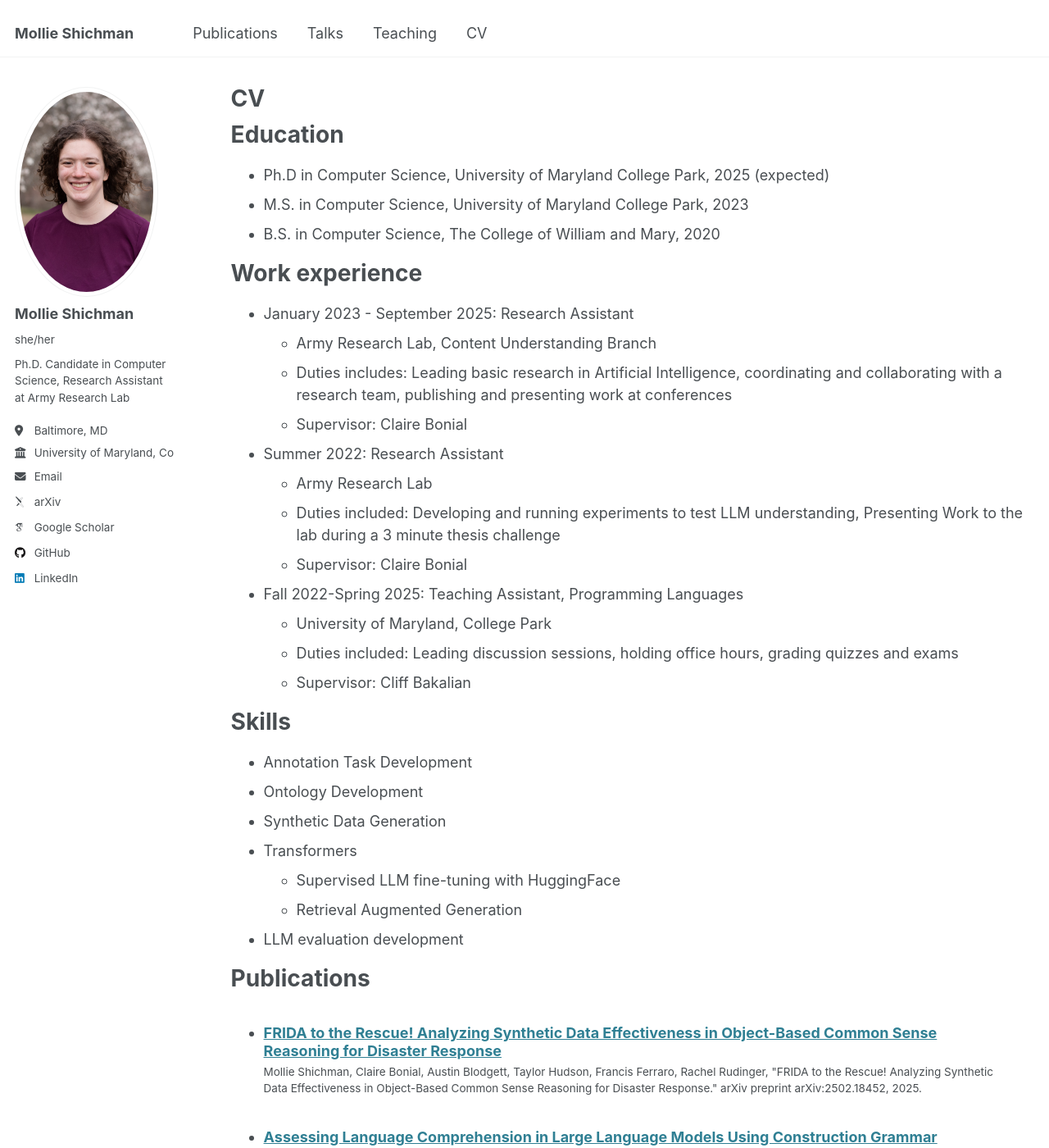
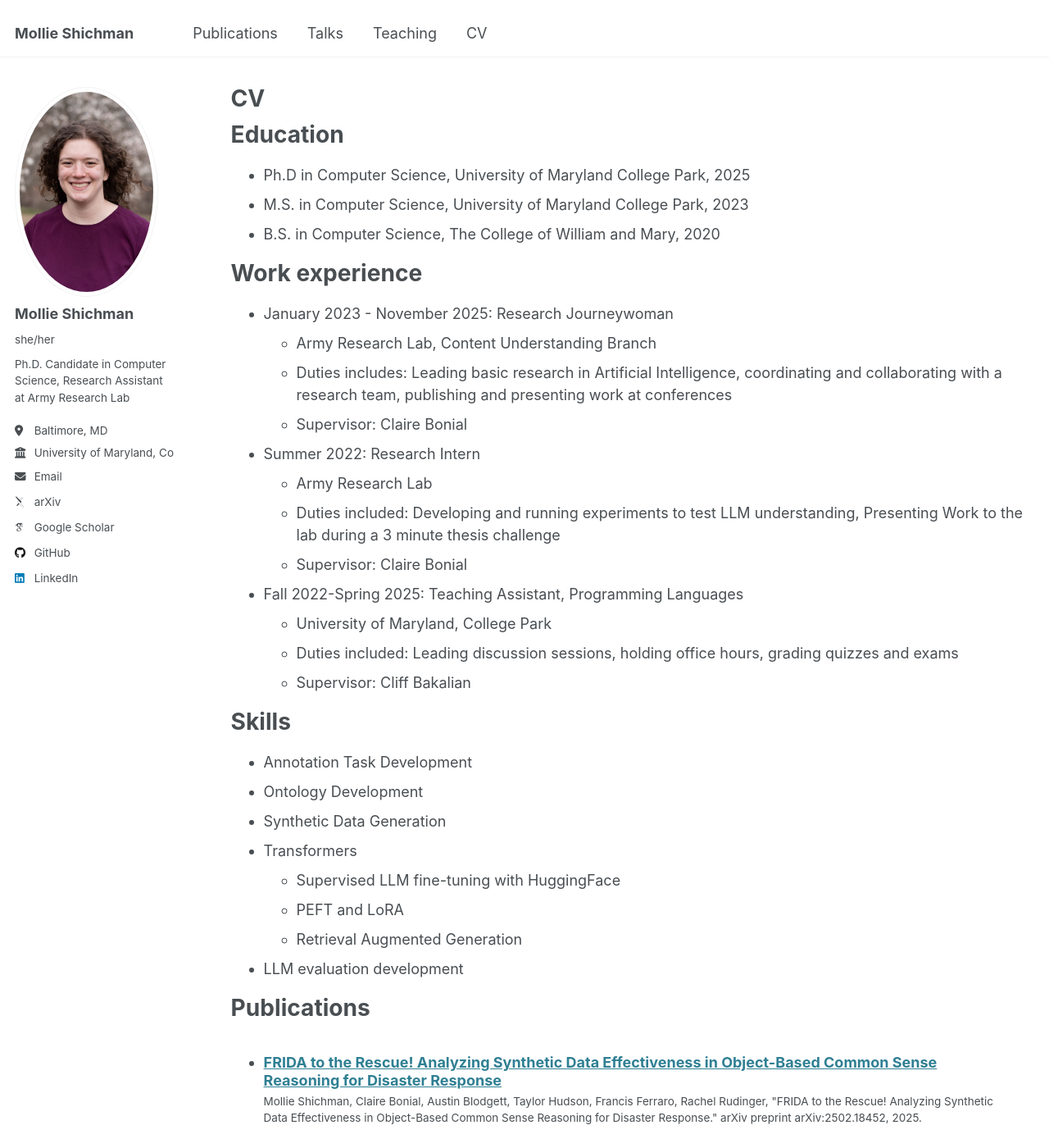
Before and after one commit to mshich1/mshich1.github.io, a Jekyll site: the page built from _pages/cv.md, in a window 1280 px wide and 1400 px high. Shown: the whole window at 82% size. Built offline with Jekyll 4.4.1, drawn with Linux system fonts in a browser that asks for light colours; some web fonts are replaced.

Commit message:
Update cv.md

```diff
--- a/_pages/cv.md
+++ b/_pages/cv.md
@@ -11,18 +11,18 @@ redirect_from:
 
 Education
 ======
-* Ph.D in Computer Science, University of Maryland College Park, 2025 (expected)
+* Ph.D in Computer Science, University of Maryland College Park, 2025
 * M.S. in Computer Science, University of Maryland College Park, 2023
 * B.S. in Computer Science, The College of William and Mary, 2020
 
 Work experience
 ======
-* January 2023 - September 2025: Research Assistant
+* January 2023 - November 2025: Research Journeywoman
   * Army Research Lab, Content Understanding Branch
   * Duties includes: Leading basic research in Artificial Intelligence, coordinating and collaborating with a research team, publishing and presenting work at conferences
   * Supervisor: Claire Bonial
 
-* Summer 2022: Research Assistant
+* Summer 2022: Research Intern
   * Army Research Lab
   * Duties included: Developing and running experiments to test LLM understanding, Presenting Work to the lab during a 3 minute thesis challenge
   * Supervisor: Claire Bonial
@@ -39,6 +39,7 @@ Skills
 * Synthetic Data Generation
 * Transformers
   * Supervised LLM fine-tuning with HuggingFace
+  * PEFT and LoRA
   * Retrieval Augmented Generation
 * LLM evaluation development
 
```
